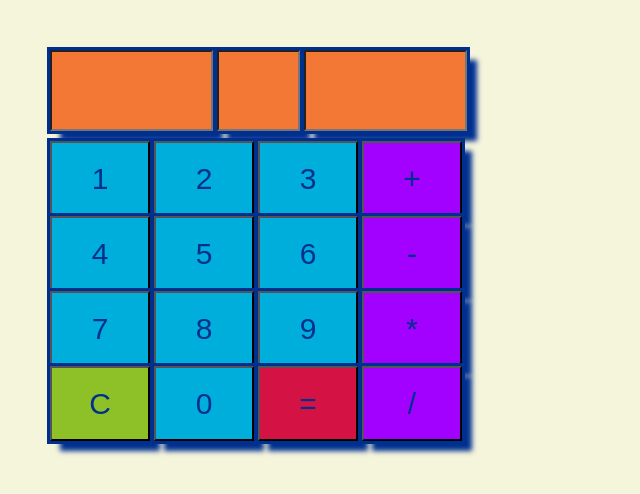
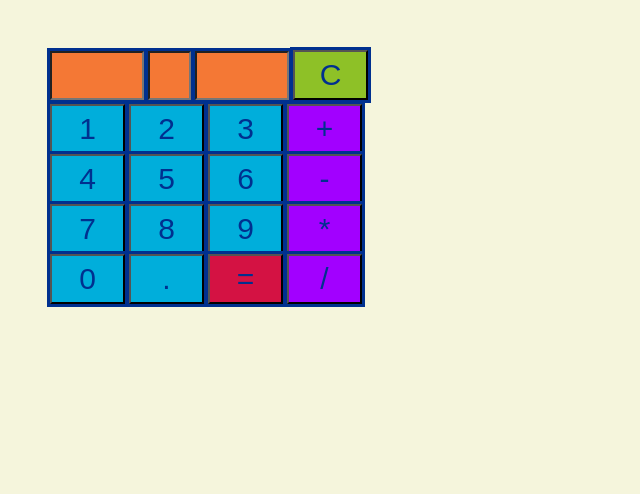
Before and after one commit to crystalwyrick/Codeup-Web-Exercises, a PHP site: page /calculator2.html in a window 1280 px wide. Shown: the top 494 px of the page, without its empty margins (0-640 px from the left). Run offline with PHP 8.4, Linux system fonts and the light colour scheme.

Commit message:
calculator

```diff
--- a/public/calculator2.html
+++ b/public/calculator2.html
@@ -5,9 +5,10 @@
 	<link rel="stylesheet" type="text/css" href="css/calculator.css">
 </head>
 <body>
-	<input type="textarea" id="first_input"></input>
-	<input type="textarea" id="op_input"></input>
-	<input type="textarea" id="second_input"></input>
+	<input class="inputs" type="textarea" id="first_input" readonly></input>
+	<input class="inputs" type="textarea" id="op_input" readonly></input>
+	<input class="inputs" type="textarea" id="second_input" readonly></input>
+	<button id="btnclear">C</button>
 	<br>
 	<button class="number">1</button>
 	<button class="number">2</button>
@@ -24,10 +25,12 @@
 	<button class="number">9</button>
 	<button class="operator">*</button>
 	<br>
-	<button id="btnclear">C</button>
 	<button class="number">0</button>
+	<button class="number">.</button>
 	<button id="btnequals">=</button>
 	<button class="operator">/</button>
+	<br>
+
 
 	<script>
 		// textinputs
--- a/public/css/calculator.css
+++ b/public/css/calculator.css
@@ -4,51 +4,43 @@ body {
 }
 
 button {
-	width: 100px;
-	height: 75px;
+	width: 75px;
+	height: 50px;
 	font-size: 30px;
-	box-shadow: 10px 10px 5px #00308f;
+	/*box-shadow: 10px 10px 5px #00308f;*/
+	color: #00308f;
+	outline: solid #00308f;
+}
+
+.inputs {
+	background-color: #f47835;
+	height: 43px;
+	margin-bottom: 4px;
+	font-size: 30px;
 	color: #00308f;
 	outline: solid #00308f;
 }
 
 #first_input {
-	background-color: #f47835;
-	width: 155px;
-	height: 75px;
-	box-shadow: 10px 10px 5px #00308f;
-	outline: solid #00308f;
-	margin-bottom: 10px;
-	font-size: 30px;
-	color: #00308f;
+	width: 86px;
+	/*box-shadow: 10px 10px 5px #00308f;*/
 }
 
 #op_input {
-	background-color: #f47835;
-	width: 75px;
-	height: 75px;
-	box-shadow: 10px 10px 5px #00308f;
-	outline: solid #00308f;
-	margin-bottom: 10px;
-	font-size: 30px;
-	color: #00308f;
+	width: 35px;
+	text-align: center;
+	/*box-shadow: 10px 10px 5px #00308f;*/
 }
 
 #second_input {
-	background-color: #f47835;
-	width: 155px;
-	height: 75px;
-	box-shadow: 10px 10px 5px #00308f;
-	outline: solid #00308f;
-	margin-bottom: 10px;
-	font-size: 30px;
-	color: #00308f;
+	width: 86px;
+	/*box-shadow: 10px 10px 5px #00308f;*/
 }
 
 #btnclear {
 	background-color: #8ec127;
+	margin-bottom: -10px;
 }
-
 #btnequals {
 	background-color: #d41243;
 }
```
